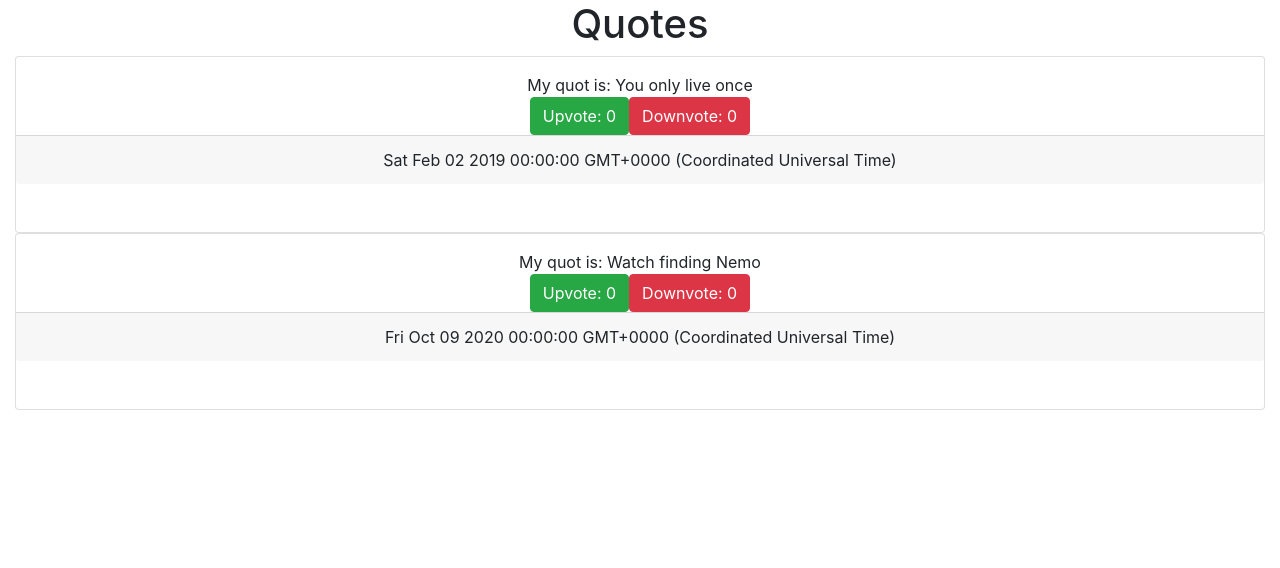
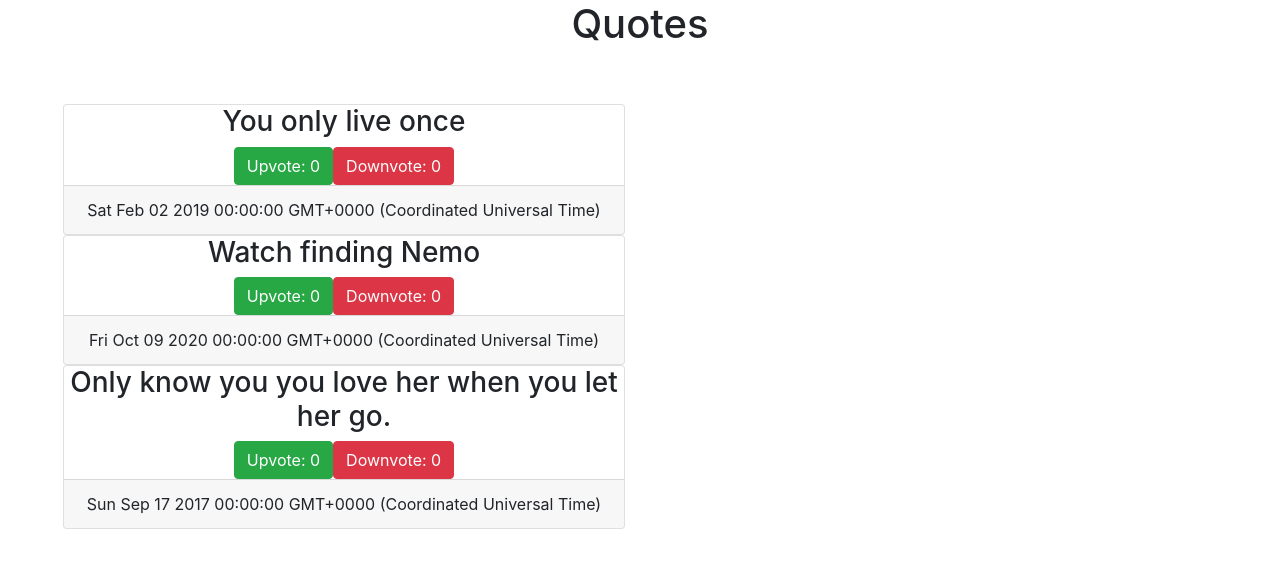
Before and after one commit to Ashisoma/Quote, an Angular app: page / in a window 1280 px wide. Shown: the top 568 px of the page. Built offline with nearby package versions, Linux system fonts and the light colour scheme.

Commit message:
remove unwanted files

```diff
--- a/src/app/app.module.ts
+++ b/src/app/app.module.ts
@@ -5,14 +5,15 @@ import { AppRoutingModule } from './app-routing.module';
 import { AppComponent } from './app.component';
 import { QuotesComponent } from './quotes/quotes.component';
 import { HighlightDirective } from './highlight.directive';
-import { GoalFormComponent } from './goal-form/goal-form.component';
+import { QuoteFormComponent } from './quote-form/quote-form.component';
+
 
 @NgModule({
   declarations: [
     AppComponent,
     QuotesComponent,
     HighlightDirective,
-    GoalFormComponent
+    QuoteFormComponent
   ],
   imports: [
     BrowserModule,
--- a/src/app/goal-form/goal-form.component.ts
+++ /dev/null
@@ -1,15 +0,0 @@
-import { Component, OnInit } from '@angular/core';
-
-@Component({
-  selector: 'app-goal-form',
-  templateUrl: './goal-form.component.html',
-  styleUrls: ['./goal-form.component.css']
-})
-export class GoalFormComponent implements OnInit {
-
-  constructor() { }
-
-  ngOnInit(): void {
-  }
-
-}
--- a/src/app/goal-form/goal-form.component.html
+++ b/src/app/quote-form/quote-form.component.html
@@ -1,12 +1,11 @@
 <div class="container-fluid">
     <h2 class="text-center">
-     Create new Quote
+        Create new Quote
     </h2>
     <hr>
     <div class="form-group">
         <label for="name">Author</label>
         <input type="text" required class="form-control" id="name">
-
     </div>
     <div class="form-group">
         <label for="quote">Quote</label>
--- /dev/null
+++ b/src/app/quote-form/quote-form.component.ts
@@ -0,0 +1,15 @@
+import { Component, OnInit } from '@angular/core';
+
+@Component({
+  selector: 'app-quote-form',
+  templateUrl: './quote-form.component.html',
+  styleUrls: ['./quote-form.component.css']
+})
+export class QuoteFormComponent implements OnInit {
+
+  constructor() { }
+
+  ngOnInit(): void {
+  }
+
+}
--- a/src/app/quotes/quotes.component.html
+++ b/src/app/quotes/quotes.component.html
@@ -1,22 +1,26 @@
 <div class="container-fluid">
   <h1 class="text-center">Quotes</h1>
 
-
-    <div *ngFor='let quote of quote;let i=index' class="card text-center pt-3 pb-5">
-      <div class="cardheader">
-      My quot is: {{quote.name}}
+  <div class="p-5 row">
+    <div class="col-md-6">
+      <div *ngFor='let quote of quote;let i=index' class="card text-center">
+        <div class="cardheader text-center">
+          <h3> {{quote.name}}</h3>
         </div>
-
         <div>
-        <span>
-          <button (click)="increment(i)" class="btn btn-success"> Upvote: {{quote.upvote}} </button>
-        </span>
+          <span (click)="increment(i)" class="btn btn-success"> Upvote: {{quote.upvote}} </span>
           <span>
             <button (click)="decrement(i)" class="btn btn-danger"> Downvote: {{quote.downvote}} </button>
           </span>
         </div>
         <div class="card-footer">
           {{quote.date}}
+        </div>
+      </div>
+    </div>
+
+    <div class="col-md-6">
+
     </div>
   </div>
 </div>
--- a/src/app/quotes/quotes.component.ts
+++ b/src/app/quotes/quotes.component.ts
@@ -11,7 +11,8 @@ export class QuotesComponent implements OnInit
 {
   quote: Quote[] = [
     new Quote (1, 'You only live once','Drake',new  Date(2019,1,2)),
-    new Quote(1, 'Watch finding Nemo', 'Onesmus Okali',new Date(2020,9,9))
+    new Quote(1, 'Watch finding Nemo', 'Onesmus Okali',new Date(2020,9,9)),
+    new Quote(3,'Only know you you love her when you let her go.','Martin Chris', new Date(2017,8,17) )
 
   ];
   constructor() { }
```
Also changed, not shown: src/app/quote-form/quote-form.component.css (added), 1 other file (tests, documents, lock files or other folders). Lines whose indentation alone changed are shown as unchanged.
